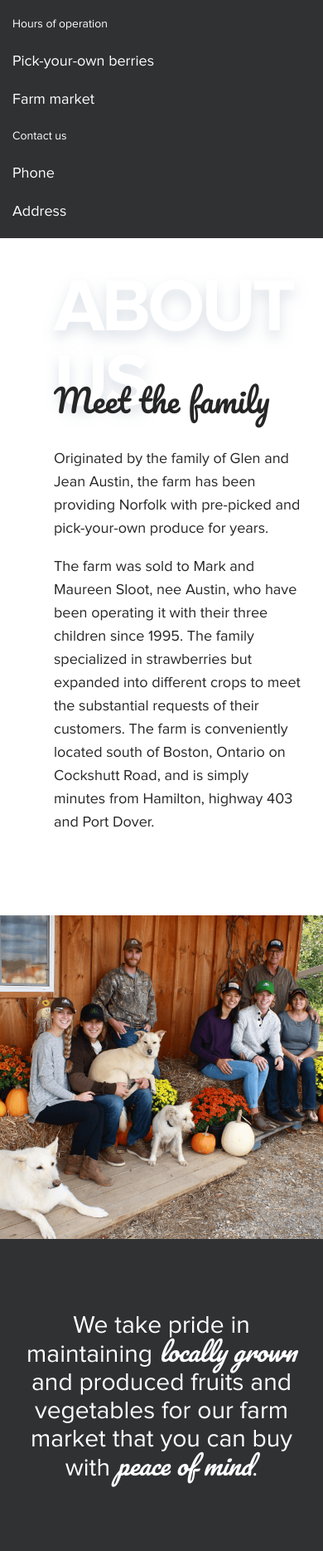
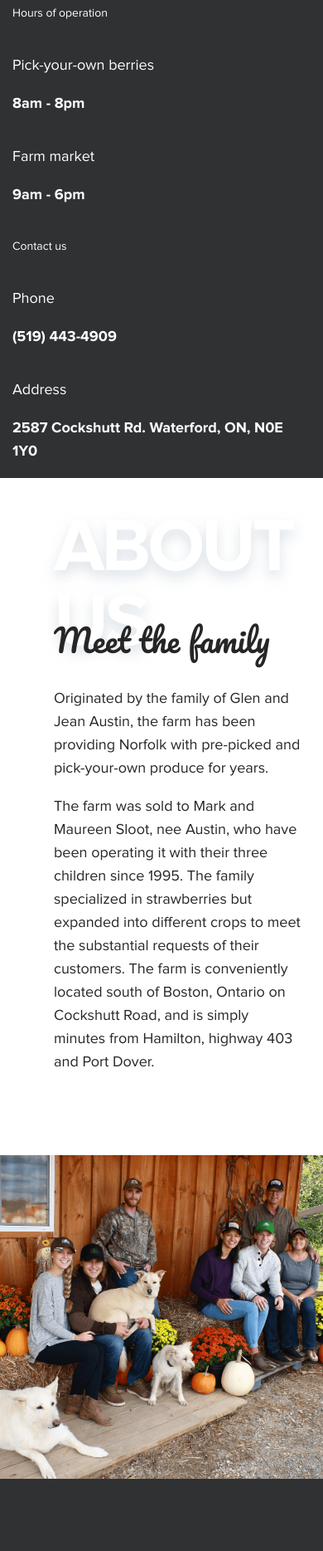
Before and after one commit to Evelyn-McDonald/austins, a PHP site: page / in a window 390 px wide. Shown: the part 884-2753 px from the top of the page at 83% size. Run offline with PHP 8.4, Linux system fonts and the light colour scheme.

Commit message:
style changes

```diff
--- a/index.html
+++ b/index.html
@@ -11,13 +11,13 @@
       <link rel="shortcut icon" href="favicon.ico" type="image/x-icon">
       <link rel="icon" href="favicon.ico" type="image/x-icon">
 
-      <meta property="og:image" content=""> <!-- todo add image -->
+      <meta property="og:image" content="static/img/hero-bg.png"> <!-- todo add image -->
       <meta property="og:title" content="Austins">
       <meta property="og:description" content="Austins pick-your-own berries and vegetables.">
       <meta property="og:url" content="https://austinspickyourown.com">
 
       <meta name="twitter:card" content="summary_large_image">
-      <meta name="twitter:image" content=""> <!-- todo add image -->
+      <meta name="twitter:image" content="static/img/hero-bg.png"> <!-- todo add image -->
       <meta name="twitter:title" content="Austins">
       <meta name="twitter:description" content="Austins pick-your-own berries and vegetables.">
       <meta name="twitter:url" content="https://austinspickyourown.com">
@@ -39,10 +39,10 @@
     <!-- Header -->
     <header>
       <div class="container">
-        <a href="/" title="Go to Austin's homepage"><div class="logo"></div></a>
+        <a href="/" title="Go to Austin's homepage"><div class="logo"></div> - Pick your own berries</a>
         <nav>
           <div class="nav-links">
-            <span>Facebook</span>
+            <span>Check us out on Facebook</span>
           </div>
         </nav>
       </div>
@@ -52,10 +52,10 @@
     <!-- Hero -->
     <section class="hero">
       <div class="container">
-        <h1>42 years</h1>
+        <h1><span id="years-to-date">42</span> years</h1>
         <h1>in berry produce</h1>
         <div class="latest-news">
-          <span>Latest:</span>
+          <span>Latest: &nbsp;</span>
           <p>Strawberries now in season!</p>
         </div>
       </div>
@@ -67,13 +67,25 @@
         <div class="row">
           <div class="col-md-6">
             <h5>Hours of operation</h5>
-            <p>Pick-your-own berries</p>
-            <p>Farm market</p>
+            <div class="row">
+              <div class="col-md-5"><p>Pick-your-own berries</p></div>
+              <div class="col-md-7"><p><strong>8am - 8pm</strong></p></div>
+            </div>
+            <div class="row">
+              <div class="col-md-5"><p>Farm market</p></div>
+              <div class="col-md-7"><p><strong>9am - 6pm</strong></p></div>
+            </div>
           </div>
           <div class="col-md-6">
             <h5>Contact us</h5>
-            <p>Phone</p>
-            <p>Address</p>
+            <div class="row">
+              <div class="col-md-3"><p>Phone</p></div>
+              <div class="col-md-9"><p><strong>(519) 443-4909</strong></p></div>
+            </div>
+            <div class="row">
+              <div class="col-md-3"><p>Address</p></div>
+              <div class="col-md-9"><p><strong>2587 Cockshutt Rd. Waterford, ON, N0E 1Y0</strong></p></div>
+            </div>
           </div>
         </div>
       </div>
@@ -88,7 +100,7 @@
           <p>Originated by the family of Glen and Jean Austin, the farm has been providing Norfolk with pre-picked and pick-your-own produce for years.</p>
           <p>The farm was sold to Mark and Maureen Sloot, nee Austin, who have been operating it with their three children since 1995. The family specialized in strawberries but expanded into different crops to meet the substantial requests of their customers. The farm is conveniently located south of Boston, Ontario on Cockshutt Road, and is simply minutes from Hamilton, highway 403 and Port Dover.</p>
         </div>
-        <div class="col-md-6">
+        <div class="col-md-6 no=padding">
           <img src="static/img/photo1.png" class="section-main-img"/>
         </div>
       </div>
@@ -106,7 +118,7 @@
     <!-- market -->
     <section class="market">
       <div class="row">
-        <div class="col-md-6">
+        <div class="col-md-6 no-padding">
           <img src="static/img/photo2.png" class="section-main-img"/>
         </div>
         <div class="col-md-6 section-copy right">
@@ -136,7 +148,7 @@
           <p>Backed by the advanced research capabilities of Pioneer, we live and work just down the road from you. Combine this with Pioneer's broad product lineup and services and we will deliver solutions to match your needs and maximize yields.</p>
           <a href="" class="button">Learn More</a>
         </div>
-        <div class="col-md-6">
+        <div class="col-md-6 no-padding">
           <img src="static/img/photo3.png" class="section-main-img"/>
         </div>
       </div>
@@ -147,6 +159,12 @@
         <div class="container">
           <div class="row">
             <div class="col-md-6">
+              <div class="col-md-3"><p>Phone</p></div>
+              <div class="col-md-9"><p><strong>(519) 443-4909</strong></p></div>
+              <div class="col-md-3"><p>Address</p></div>
+              <div class="col-md-9"><p><strong>2587 Cockshutt Rd. Waterford, ON, N0E 1Y0</strong></p></div>
+              <div class="col-md-3"><p>Email</p></div>
+              <div class="col-md-9"><p><strong>mark.sloot@plantpioneer.com</strong></p></div>
             </div>
             <div class="col-md-6">
             </div>
@@ -156,4 +174,6 @@
       </footer>
     <!-- End footer -->
   </body>
+
+  <script type="text/javascript" src="static/js/main.js"></script>
 </html>
--- a/src/scss/pages/home.scss
+++ b/src/scss/pages/home.scss
@@ -9,7 +9,7 @@
         background: rgba(0,0,0,0.4);
         border-radius: 20px;
         padding: 6px 20px;
-        width: 342px;
+        width: 352px;
 
         span {
             color: $primary;
--- a/src/scss/theme.scss
+++ b/src/scss/theme.scss
@@ -18,15 +18,18 @@ body {
 
 h1 {
     color: $white;
-    &:first-of-type {
-        font-size: 67px;
+    &:first-of-type, &:first-of-type * {
+        color: $white;
+        font-size: 70px;
         font-family: $font-bold;
+        line-height: 60px;
         text-transform: uppercase;
         margin: 0;
     }
     &:last-of-type {
         font-size: 53px;
         font-family: $font-regular;
+        line-height: 50px;
         margin: 0 0 40px;
     }
 }
@@ -83,6 +86,10 @@ strong {
     font-family: $font-bold;
 }
 
+.no-padding {
+    padding: 0;
+}
+
 header {
     background: $white;
     height: 60px;
@@ -108,7 +115,19 @@ section {
 footer {
     background: $bg-dark;
     color: $white;
+    padding: 40px 0 20px;
+
     * {
         color: $white;
     }
+
+    p {
+        font-size: 16px;
+        margin: 0;
+    }
+    .legal {
+        font-size: 14px;
+        text-align: center;
+        margin-top: 20px;
+    }
 }
--- a/static/js/main.js
+++ b/static/js/main.js
@@ -1,14 +1,5 @@
 // -------------------------------------
-// Mobile menu
+// Update # years
 // -------------------------------------
-var mobileToggle = document.getElementById('mobile-toggle')
-
-mobileToggle.addEventListener("click", function() {
-    document.body.classList.toggle('open')
-})
-
-document.querySelectorAll('header .nav-links a').forEach(function(a) {
-    a.addEventListener("click", function() {
-        document.body.classList.remove('open')
-    })
-})
+var years = (new Date()).getYear() + 1900 - 1976;
+document.getElementById('years-to-date').innerHTML = years
```
Also changed, not shown: static/css/main.css.
